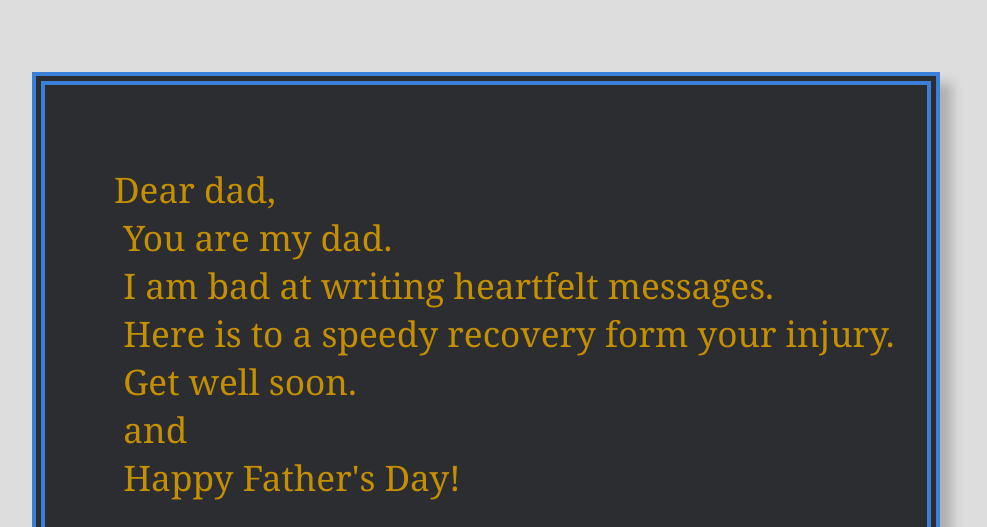
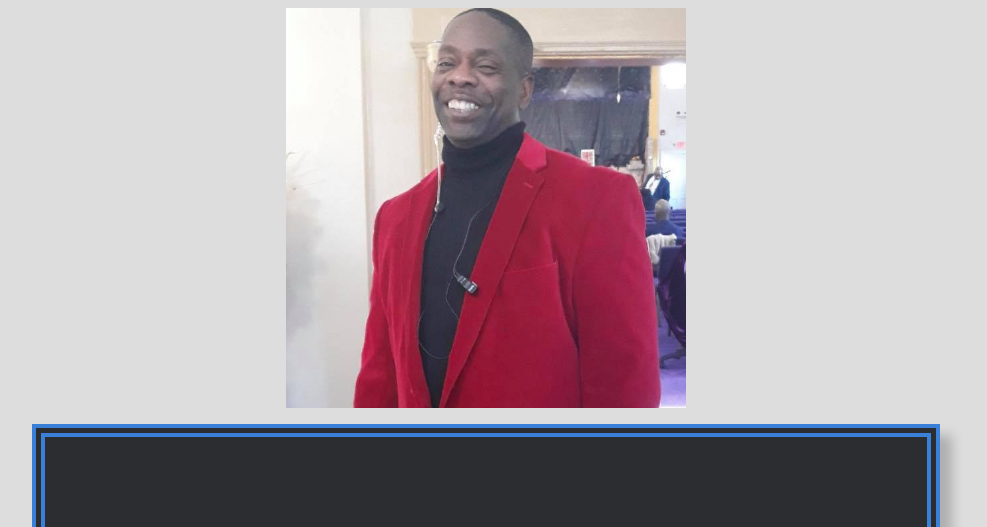
Before and after one commit to Shin-Issei/FathersDay, a plain HTML site: page index.html in a window 1280 px wide. Shown: the top 527 px of the page, without its empty margins (154-1141 px from the left). Drawn offline with Linux system fonts and the light colour scheme.

Commit message:
add picture

```diff
--- a/index.html
+++ b/index.html
@@ -8,6 +8,7 @@
 </head>
 <link rel="stylesheet" href="style.css">
 <body>
+    <img src="/dad.jpg" alt="My dad" id="myDad">
     <div class="card-message">
     Dear dad,
      You are my dad.
--- a/style.css
+++ b/style.css
@@ -15,7 +15,7 @@ body{
 }
 
 .card-message{
-    margin-top:4rem;
+    margin-top:1rem;
     font-family:Georgia, 'Times New Roman', Times, serif;
     font-size: 2.2rem;
     color: var(--gold-yellow);
@@ -29,6 +29,9 @@ body{
     border: #3a80d8 double 13px;
 }
 
+#myDad {
+    width: 400px
+}
 
 
 .signature{
```
